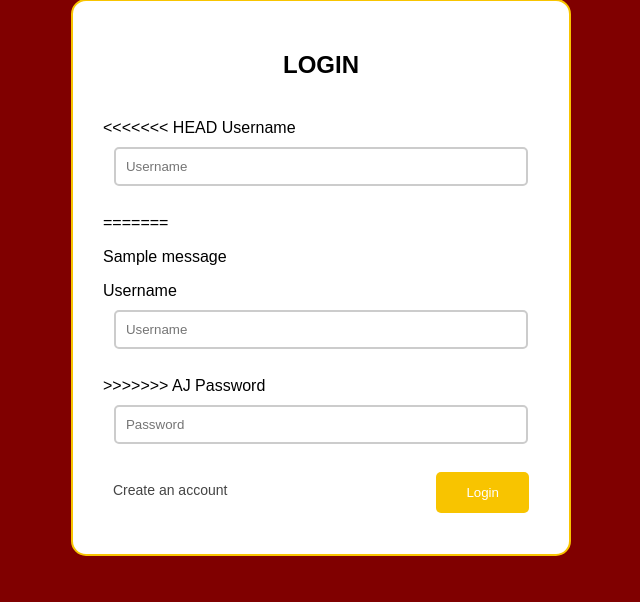
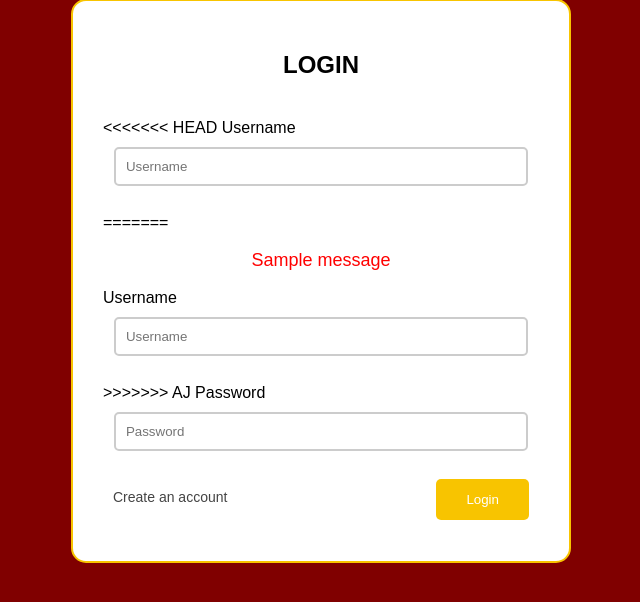
Before and after one commit to iamkentjoshua/EmoBOT, a Django app: template Project/emobot/templates/login.html in a window 1280 px wide. Shown: the part 113-715 px from the top of the page, without its empty margins (319-959 px from the left). Run offline with Django 3.2, Linux system fonts and the light colour scheme; the template is opened without the code that fills it, so the values that code supplies are empty; tables that the repository leaves empty hold one stand-in row (values such as "Sample post"); one stand-in notice (Sample message) is shown.

Commit message:
Slight edit

```diff
--- a/Project/emobot/static/styles/style.css
+++ b/Project/emobot/static/styles/style.css
@@ -60,6 +60,12 @@ p{
 	font-size: 18px;
 }
 
+.x{
+	text-align: center;
+	color: red;
+	font-size: 18px;
+}
+
 >>>>>>> AJ
 label {
 	color: #888;
--- a/Project/emobot/templates/login.html
+++ b/Project/emobot/templates/login.html
@@ -15,7 +15,7 @@
                         <input type="text" name="uname" placeholder="Username"><br>
 =======
                 {% for message in messages %}
-                <p>{{ message }}</p>
+                <p class="x">{{ message }}</p>
                 {% endfor %}
                     <label>Username</label>
                         <input type="text" name="username" placeholder="Username"><br>
--- a/Project/emobot/views.py
+++ b/Project/emobot/views.py
@@ -116,7 +116,7 @@ def EmobotLogin(request):
 			login(request, user)
 			return render(request, 'homepage.html')
 		else:
-			messages.info(request, 'Username or Password in Incorrect')
+			messages.info(request, 'Username or Password is Incorrect')
 			return render(request, 'login.html')
 
 	context = {}
```
